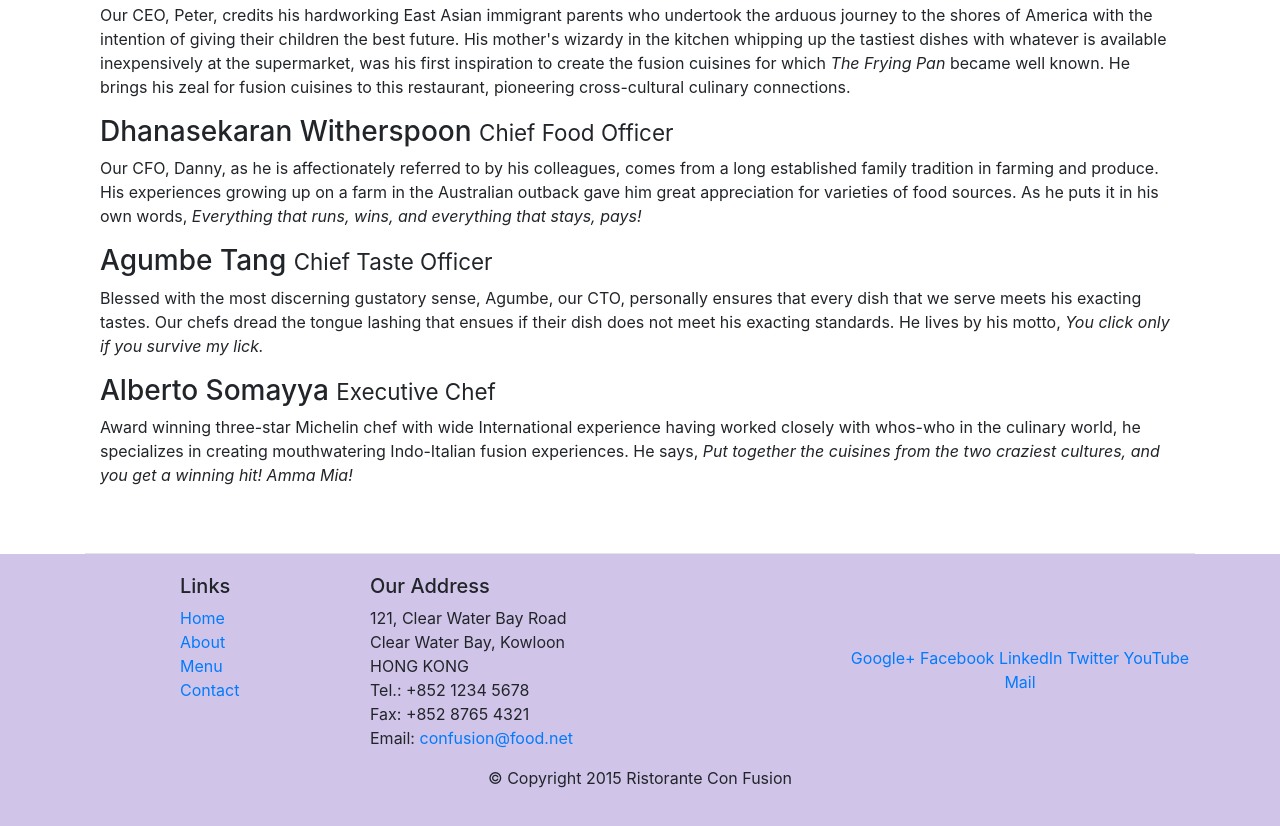
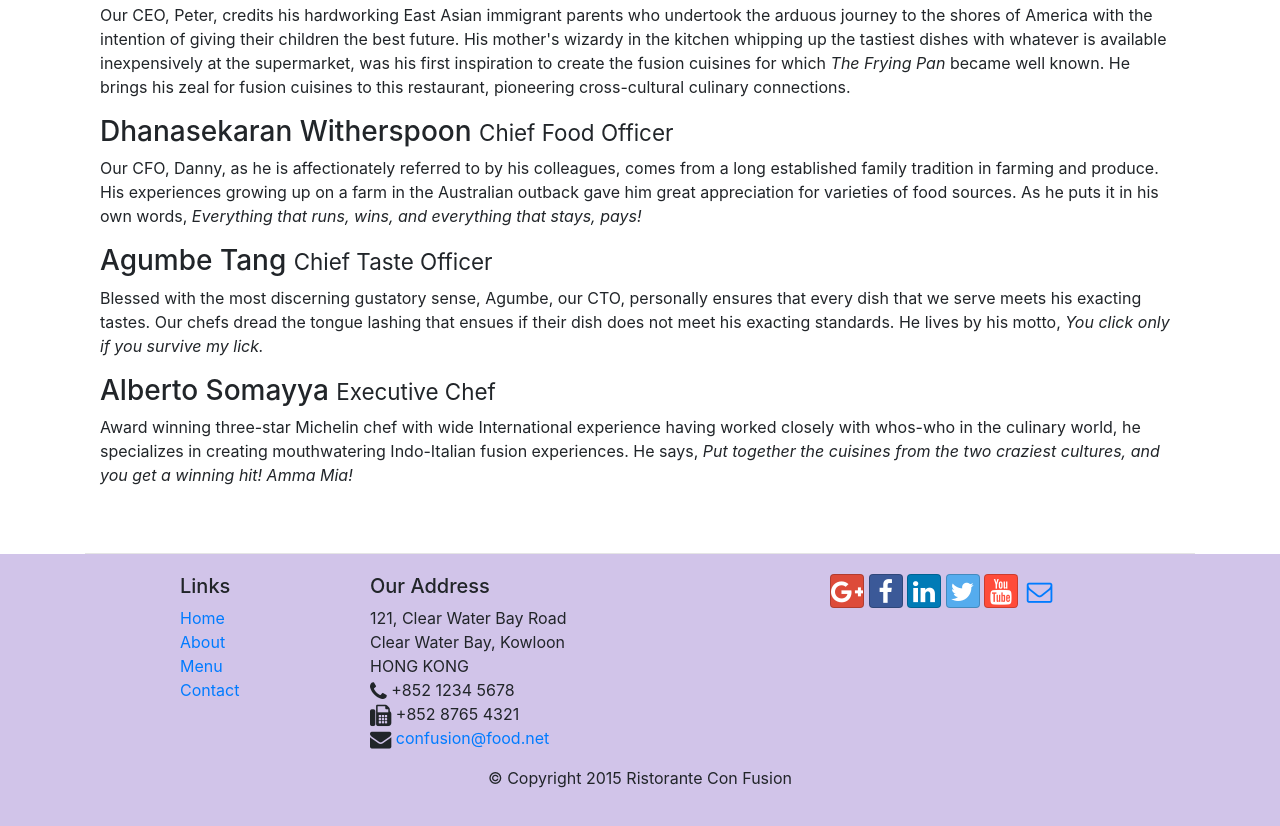
Before and after one commit to jmous/Bootstrap, a website: page aboutus.html in a window 1280 px wide. Shown: the part 976-1802 px from the top of the page. Drawn offline with nearby package versions, Linux system fonts and the light colour scheme.

Commit message:
Navbars icons

```diff
--- a/aboutus.html
+++ b/aboutus.html
@@ -8,6 +8,8 @@
     <meta http-equiv="x-ua-compatible" content="ie=edge">
     <!-- Bootstrap CSS Task 1-->
     <link rel="stylesheet" href="node_modules/bootstrap/dist/css/bootstrap.min.css">
+    <link rel="stylesheet" href="node_modules/font-awesome/css/font-awesome.min.css">
+    <link rel="stylesheet" href="css/bootstrap-social.css">
     <!--Custom CSS Task 1-->
     <link rel="stylesheet" href="css/styles.css">
 
@@ -24,10 +26,10 @@
 
             <div class="collapse navbar-collapse" id="Navbar">
                 <ul class="navbar-nav">
-                    <li class="nav-item "><a class="nav-link" href="./index.html">Home</a></li>
-                    <li class="nav-item active"><a class="nav-link" href="#">About</a></li>
-                    <li class="nav-item"><a class="nav-link" href="#">Menu</a></li>
-                    <li class="nav-item"><a class="nav-link" href="#">Contact</a></li>
+                   <li class="nav-item"><a class="nav-link" href="./index.html"><span class="fa fa-home fa-lg"></span> Home</a></li>
+                    <li class="nav-item active"><a class="nav-link" href="#"><span class="fa fa-info fa-lg"></span> About</a></li>
+                    <li class="nav-item"><a class="nav-link" href="#"><span class="fa fa-list fa-lg"></span> Menu</a></li>
+                    <li class="nav-item"><a class="nav-link" href="#"><span class="fa fa-address-card fa-lg"></span> Contact</a></li>
                 </ul>
 
             </div>
@@ -102,19 +104,18 @@
 		              121, Clear Water Bay Road<br>
 		              Clear Water Bay, Kowloon<br>
 		              HONG KONG<br>
-		              Tel.: +852 1234 5678<br>
-		              Fax: +852 8765 4321<br>
-		              Email: <a href="mailto:confusion@food.net">confusion@food.net</a>
+		              <i class="fa fa-phone fa-lg"></i> +852 1234 5678<br>
+		          <i class="fa fa-fax fa-lg"></i> +852 8765 4321<br>
+		          <i class="fa fa-envelope fa-lg"></i> <a href="mailto:confusion@food.net">confusion@food.net</a>
 		           </address>
                 </div>
-                <div class="col-sm align-self-center">
-                    <div style="text-align:center">
-                        <a href="http://google.com/+">Google+</a>
-                        <a href="http://www.facebook.com/profile.php?id=">Facebook</a>
-                        <a href="http://www.linkedin.com/in/">LinkedIn</a>
-                        <a href="http://twitter.com/">Twitter</a>
-                        <a href="http://youtube.com/">YouTube</a>
-                        <a href="mailto:">Mail</a>
+                <div style="text-align:center">
+                        <a class="btn btn-social-icon btn-google-plus" href="http://google.com/+"><i class="fa fa-google-plus"></i></a>
+                        <a class="btn btn-social-icon btn-facebook" href="http://www.facebook.com/profile.php?id="><i class="fa fa-facebook"></i></a>
+                        <a class="btn btn-social-icon btn-linkedin" href="http://www.linkedin.com/in/"><i class="fa fa-linkedin"></i></a>
+                        <a class="btn btn-social-icon btn-twitter" href="http://twitter.com/"><i class="fa fa-twitter"></i></a>
+                        <a class="btn btn-social-icon btn-youtube" href="http://youtube.com/"><i class="fa fa-youtube"></i></a>
+                        <a class="btn btn-social-icon" href="mailto:"><i class="fa fa-envelope-o"></i></a>
                     </div>
                 </div>
            </div>
```
Also changed, not shown: index.html (+16 -14 lines).
